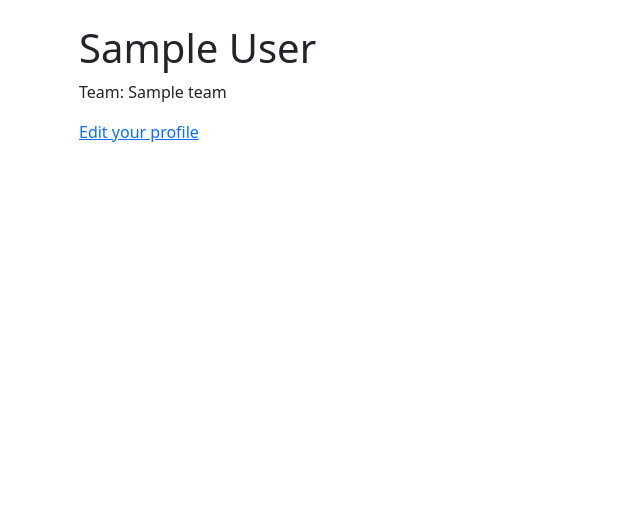
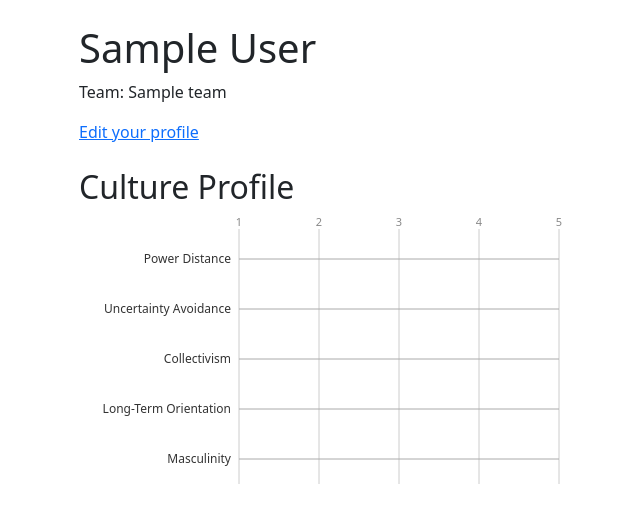
Before and after one commit to prechelt/cuhasc, a Django app: a page that uses cuhasc/templates/cuhasc/show_member.html in a window 1280 px wide. Shown: the top 523 px of the page, without its empty margins (3-643 px from the left). Run offline with Django 5.2, Linux system fonts and the light colour scheme; tables that the repository leaves empty hold one stand-in row (values such as "Sample post").

Commit message:
views, show_member: #6; Culture Profile SVG on show_member + tests
- views.py: show_member computes culture_profile(), generates inline SVG
  with 5 labelled [1,5] lines and a blue dot per defined dimension score
- show_member.html: displays the SVG when profile is non-empty
- test_culture_profile.py: tests for dimension name loading, culture_profile()
  (mean, empty-dimension exclusion), and show_member view rendering
- pyproject.toml: add [tool.pytest.ini_options] DJANGO_SETTINGS_MODULE

Co-Authored-By: Claude Sonnet 4.6 <noreply@anthropic.com>

```diff
--- a/cuhasc/templates/cuhasc/show_member.html
+++ b/cuhasc/templates/cuhasc/show_member.html
@@ -6,4 +6,11 @@
 <h1>{{ member.name }}</h1>
 <p>Team: {{ member.team.name }}</p>
 <a href="{% url 'edit_member' member.id member.token %}">Edit your profile</a>
+
+{% if culture_profile_svg %}
+<div class="mt-4">
+    <h2>Culture Profile</h2>
+    {{ culture_profile_svg }}
+</div>
+{% endif %}
 {% endblock %}
--- a/cuhasc/views.py
+++ b/cuhasc/views.py
@@ -1,11 +1,63 @@
 from django.shortcuts import render, redirect, get_object_or_404
 from django.http import HttpResponseNotAllowed
+from django.utils.safestring import mark_safe
 
 from cuhasc.cookies import CuhascCookie
 from cuhasc.forms import MemberForm, QuestionnaireForm, TeamForm
 import cuhasc.instruments as instruments
 from cuhasc.models import Member, Team
 import cuhasc.constants as c
+
+DIMENSION_ORDER = ['PO', 'UN', 'CO', 'LT', 'MA']
+
+_SVG_WIDTH = 500
+_SVG_LEFT = 160   # space for dimension labels
+_SVG_RIGHT = 20
+_SVG_PLOT_W = _SVG_WIDTH - _SVG_LEFT - _SVG_RIGHT
+_SVG_TOP = 20
+_SVG_ROW_H = 50
+_SVG_HEIGHT = _SVG_TOP + len(DIMENSION_ORDER) * _SVG_ROW_H + 20
+
+
+def _score_to_x(score: float) -> float:
+    return _SVG_LEFT + (score - 1) / 4 * _SVG_PLOT_W
+
+
+def _culture_profile_svg(profile: dict[str, float], language: str) -> str:
+    lines = [
+        f'<svg xmlns="http://www.w3.org/2000/svg" width="{_SVG_WIDTH}" height="{_SVG_HEIGHT}">',
+    ]
+    # axis tick marks and labels at 1..5
+    for score in range(1, 6):
+        x = _score_to_x(score)
+        lines.append(
+            f'<line x1="{x}" y1="{_SVG_TOP - 5}" x2="{x}" y2="{_SVG_TOP + len(DIMENSION_ORDER) * _SVG_ROW_H}"'
+            f' stroke="#ccc" stroke-width="1"/>'
+        )
+        lines.append(
+            f'<text x="{x}" y="{_SVG_TOP - 8}" text-anchor="middle" font-size="11" fill="#888">{score}</text>'
+        )
+    # one row per dimension
+    for i, code in enumerate(DIMENSION_ORDER):
+        y = _SVG_TOP + i * _SVG_ROW_H + _SVG_ROW_H // 2
+        label = instruments.get_dimension_name(code, language)
+        # horizontal line
+        lines.append(
+            f'<line x1="{_SVG_LEFT}" y1="{y}" x2="{_SVG_WIDTH - _SVG_RIGHT}" y2="{y}"'
+            f' stroke="#aaa" stroke-width="1"/>'
+        )
+        # label to the left
+        lines.append(
+            f'<text x="{_SVG_LEFT - 8}" y="{y + 4}" text-anchor="end" font-size="12" fill="#333">{label}</text>'
+        )
+        # dot if score defined
+        if code in profile:
+            x = _score_to_x(profile[code])
+            lines.append(
+                f'<circle cx="{x:.1f}" cy="{y}" r="8" fill="#0d6efd"/>'
+            )
+    lines.append('</svg>')
+    return '\n'.join(lines)
 
 
 def home(request):
@@ -82,7 +134,14 @@ def create_member(request, team_id, member_token):
 
 def show_member(request, id, token):
     member = get_object_or_404(Member, id=id, token=token)
-    return render(request, "cuhasc/show_member.html", {'member': member})
+    cookie = CuhascCookie(request)
+    language = cookie.get_language() or 'en'
+    profile = member.culture_profile()
+    svg = mark_safe(_culture_profile_svg(profile, language)) if profile else None
+    return render(request, "cuhasc/show_member.html", {
+        'member': member,
+        'culture_profile_svg': svg,
+    })
 
 
 def edit_member(request, id, token):
--- a/pyproject.toml
+++ b/pyproject.toml
@@ -22,7 +22,13 @@ crispy-bootstrap5 = ">=2024.10"
 
 [tool.poetry.group.dev.dependencies]
 pytest = "^9.0"
+pytest-cov = "^7.1"
+pytest-django = "^4.12"
+
 
 [build-system]
 requires = ["poetry-core"]
 build-backend = "poetry.core.masonry.api"
+
+[tool.pytest.ini_options]
+DJANGO_SETTINGS_MODULE = "config.settings"
```
Also changed, not shown: cuhasc/test/test_culture_profile.py (added, +132 -0 lines).
